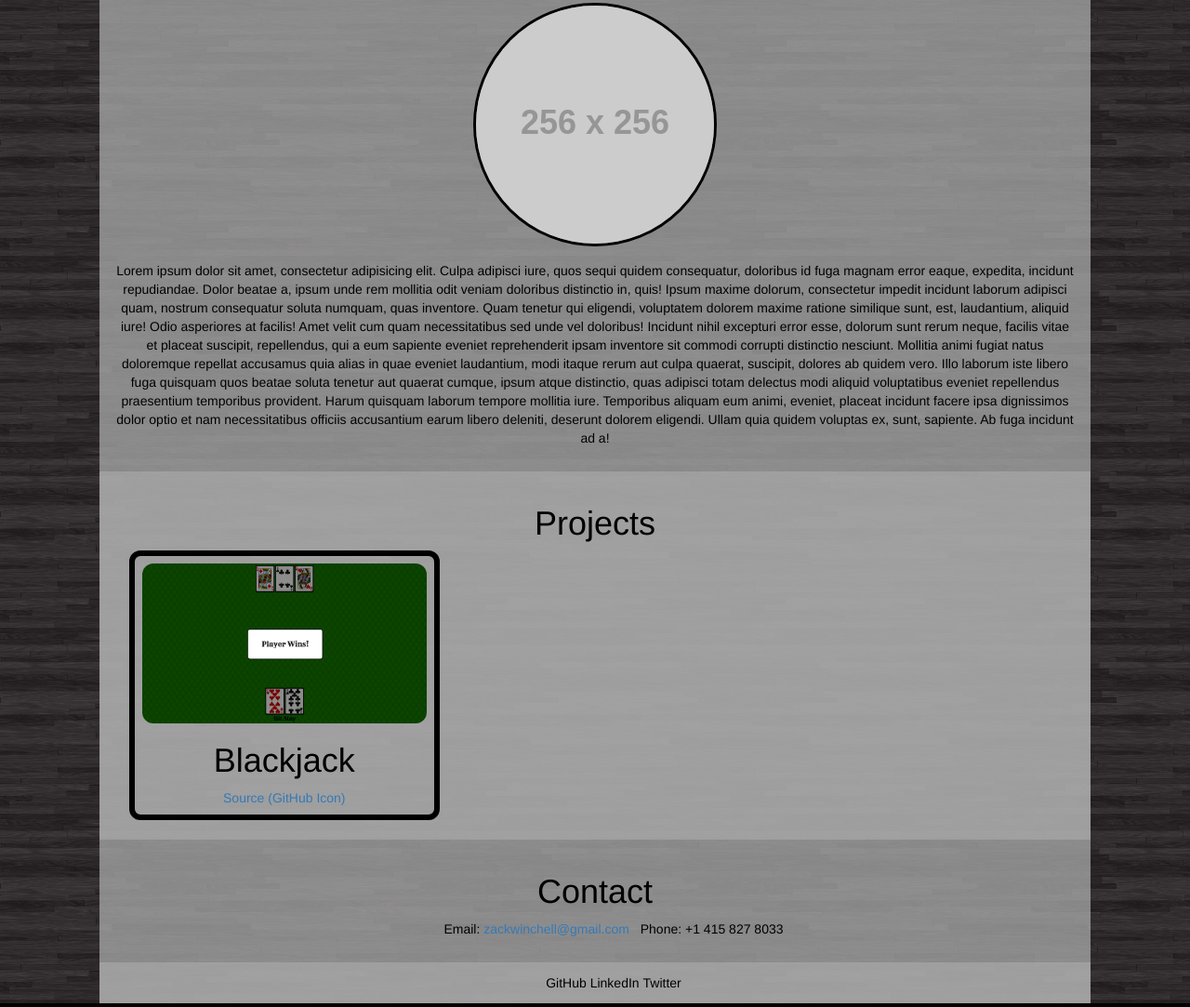
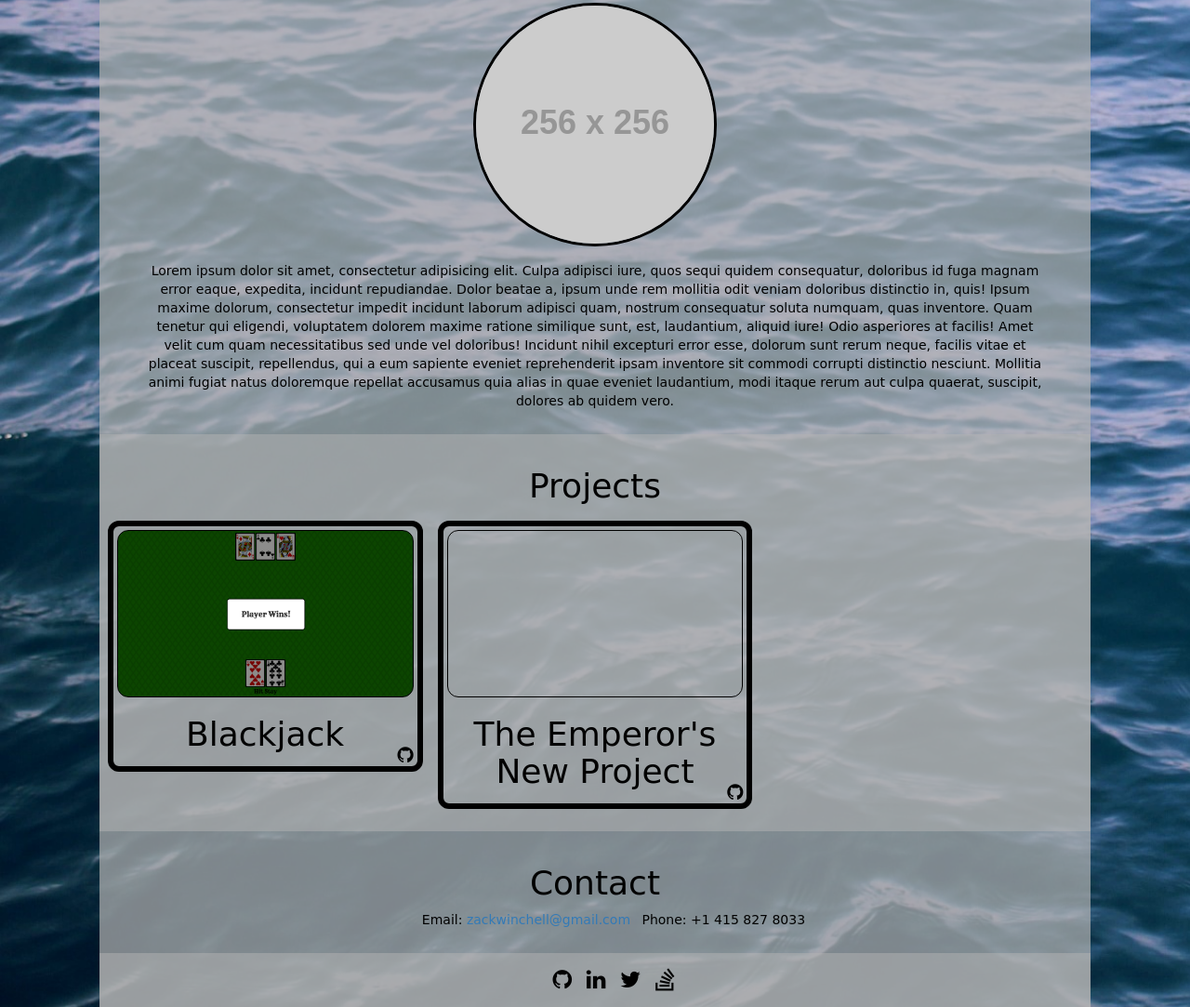
Before and after one commit to Gkjsdll/personal-site-old, a website: page index.html in a window 1280 px wide. Shown: the part 744-1827 px from the top of the page at 93% size. Drawn offline with nearby package versions, Linux system fonts and the light colour scheme; placeholder pictures from the web are drawn by us; a web font is replaced by a local one.

Commit message:
link text to icons, other minor style changes

```diff
--- a/index.html
+++ b/index.html
@@ -4,6 +4,8 @@
   <meta charset="UTF-8">
   <title>Zack Winchell</title>
   <link rel="stylesheet" href="https://maxcdn.bootstrapcdn.com/bootstrap/3.3.6/css/bootstrap.min.css">
+  <link rel="stylesheet" href="https://maxcdn.bootstrapcdn.com/font-awesome/4.5.0/css/font-awesome.min.css">
+  <link href='https://fonts.googleapis.com/css?family=Coda|Forum' rel='stylesheet' type='text/css'>
   <link rel="stylesheet" href="css/style.css">
 
   <script src="https://cdnjs.cloudflare.com/ajax/libs/angular.js/1.5.0/angular.min.js"></script>
@@ -24,7 +26,7 @@
       <div id="aboutMe" name="aboutMe" class="col-xs-10 col-xs-offset-1">
         <h1>About Me</h1>
         <img src="http://placehold.it/256x256" alt="Could not connect to placehold.it">
-        <p>Lorem ipsum dolor sit amet, consectetur adipisicing elit. Culpa adipisci iure, quos sequi quidem consequatur, doloribus id fuga magnam error eaque, expedita, incidunt repudiandae. Dolor beatae a, ipsum unde rem mollitia odit veniam doloribus distinctio in, quis! Ipsum maxime dolorum, consectetur impedit incidunt laborum adipisci quam, nostrum consequatur soluta numquam, quas inventore. Quam tenetur qui eligendi, voluptatem dolorem maxime ratione similique sunt, est, laudantium, aliquid iure! Odio asperiores at facilis! Amet velit cum quam necessitatibus sed unde vel doloribus! Incidunt nihil excepturi error esse, dolorum sunt rerum neque, facilis vitae et placeat suscipit, repellendus, qui a eum sapiente eveniet reprehenderit ipsam inventore sit commodi corrupti distinctio nesciunt. Mollitia animi fugiat natus doloremque repellat accusamus quia alias in quae eveniet laudantium, modi itaque rerum aut culpa quaerat, suscipit, dolores ab quidem vero. Illo laborum iste libero fuga quisquam quos beatae soluta tenetur aut quaerat cumque, ipsum atque distinctio, quas adipisci totam delectus modi aliquid voluptatibus eveniet repellendus praesentium temporibus provident. Harum quisquam laborum tempore mollitia iure. Temporibus aliquam eum animi, eveniet, placeat incidunt facere ipsa dignissimos dolor optio et nam necessitatibus officiis accusantium earum libero deleniti, deserunt dolorem eligendi. Ullam quia quidem voluptas ex, sunt, sapiente. Ab fuga incidunt ad a!</p>
+        <p>Lorem ipsum dolor sit amet, consectetur adipisicing elit. Culpa adipisci iure, quos sequi quidem consequatur, doloribus id fuga magnam error eaque, expedita, incidunt repudiandae. Dolor beatae a, ipsum unde rem mollitia odit veniam doloribus distinctio in, quis! Ipsum maxime dolorum, consectetur impedit incidunt laborum adipisci quam, nostrum consequatur soluta numquam, quas inventore. Quam tenetur qui eligendi, voluptatem dolorem maxime ratione similique sunt, est, laudantium, aliquid iure! Odio asperiores at facilis! Amet velit cum quam necessitatibus sed unde vel doloribus! Incidunt nihil excepturi error esse, dolorum sunt rerum neque, facilis vitae et placeat suscipit, repellendus, qui a eum sapiente eveniet reprehenderit ipsam inventore sit commodi corrupti distinctio nesciunt. Mollitia animi fugiat natus doloremque repellat accusamus quia alias in quae eveniet laudantium, modi itaque rerum aut culpa quaerat, suscipit, dolores ab quidem vero.</p>
       </div>
     </div>
   </div>
@@ -35,13 +37,26 @@
         <h1>Projects</h1>
         <div class="row">
           <div class="project col-xs-12 col-md-4">
-            <a href="http://gkjsdll.github.io/Blackjack/">
-              <div>
-                <img src="images/1920_1080_spacer.png" alt="(Missing Image)">
-              </div>
-            </a>
-            <h1>Blackjack</h1>
-            <a href="https://github.com/Gkjsdll/Blackjack">Source (GitHub Icon)</a>
+            <div class="proj-container">
+              <a href="http://gkjsdll.github.io/Blackjack/">
+                <div class="proj-splash">
+                  <img src="images/1920_1080_spacer.png" alt="(Missing Image)">
+                </div>
+              </a>
+              <h1>Blackjack</h1>
+              <a href="https://github.com/Gkjsdll/Blackjack"><i class="fa fa-github"></i></a>
+            </div>
+          </div>
+          <div class="project col-xs-12 col-md-4">
+            <div class="proj-container">
+              <a href="#">
+                <div class="proj-splash">
+                  <img src="images/1920_1080_spacer.png" alt="(Missing Image)">
+                </div>
+              </a>
+              <h1>The Emperor's New Project</h1>
+              <a href="#"><i class="fa fa-github"></i></a>
+            </div>
           </div>
         </div>
       </div>
@@ -59,14 +74,14 @@
       </div>
     </div>
   </div>
-  <!-- May move links to be on the navbar, below the text -->
   <div class="container-fluid">
     <div class="row">
       <div id="links" class="col-xs-10 col-xs-offset-1">
         <ul>
-          <li><a href="https://github.com/gkjsdll">GitHub</a></li>
-          <li><a href="https://www.linkedin.com/in/gkjsdll">LinkedIn</a></li>
-          <li><a href="https://twitter.com/Gkjsdll">Twitter</a></li>
+          <li><a href="https://github.com/gkjsdll"><i class="fa fa-github"></i></a></li>
+          <li><a href="https://www.linkedin.com/in/gkjsdll"><i class="fa fa-linkedin"></i></a></li>
+          <li><a href="https://twitter.com/Gkjsdll"><i class="fa fa-twitter"></i></a></li>
+          <li><a href="http://stackoverflow.com/users/5890041/gkjsdll"><i class="fa fa-stack-overflow"></i></a></li>
           <!-- <li><a href="">FaceBook(?)</a></li> -->
           <!-- <li><a href="">Steam(???)</a></li> -->
         </ul>
--- a/src/sass/style.sass
+++ b/src/sass/style.sass
@@ -2,11 +2,13 @@ $link-text-color: white
 $nav-back-color: rgba(0, 0, 0, 0.65)
 $link-text-hover: rgb(220, 220, 220)
 
+*
+  font-family: 'Coda', cursive
+
 body
   background-color: black
-  background-image: url("/images/wood.jpg")
-  background-repeat: repeat
-  background-size: 300px 200px
+  background-image: url("/images/water.jpeg")
+  background-size: cover
   padding-top: 45px
   text-align: center
 
@@ -17,7 +19,7 @@ body
     width: 100%
 
 #aboutMe
-  padding: 16px
+  padding: 16px 48px 16px 48px
   background-color: #00f
   text-align: center
   color: black
@@ -34,23 +36,34 @@ body
   color: black
   text-align: center
   display: inline-block
-  .row
-    width: calc(100% - 32px)
-    display: inline-block
   .project
     padding: 8px
-    border: 6px solid black
-    border-radius: 12px
     text-align: center
-    div
-      background-image: url("/images/blackjackPlayerWin.png")
-      background-size: 100% 100%
+    .proj-container
+      border: 6px solid black
       border-radius: 12px
-      &:hover
-        background-image: url("/images/blackjackNewGame.png")
+      padding: 4px
+      .proj-splash
+        border: 1px solid black
+        background-size: 100% 100%
+        border-radius: 12px
+    &:first-child
+      .proj-splash
+        background-image: url("/images/blackjackPlayerWin.png")
+        &:hover
+          background-image: url("/images/blackjackNewGame.png")
     img
       max-width: 100%
       max-height: 100%
+    a
+      i
+        position: absolute
+        bottom: 16px
+        right: 18px
+        font-size: 20px
+        color: black
+        &:hover
+          color: $link-text-hover
 
 #contact
   text-align: center
@@ -67,10 +80,14 @@ body
   padding: 12px
   background-color: rgba(180, 180, 180, 0.85)
   text-align: center
+  font-size: 24px
   ul
     margin-bottom: 0px
     li
       display: inline-block
+      margin-right: 8px
+      &:last-child
+        margin-right: 0px
       a
         color: black
         &:hover
@@ -89,7 +106,6 @@ body
     li
       display: inline-block
       border-right: 1px solid $link-text-color
-
       &:hover
         background-color: #000
       &:last-child
```
Also changed, not shown: css/style.css, images/water.jpeg (added).
